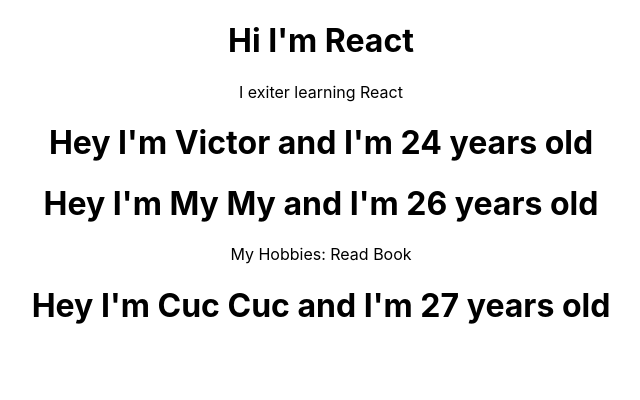
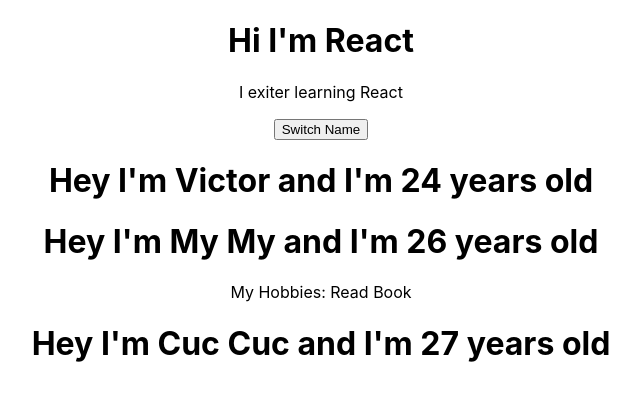
Before and after one commit to vuongvgc/react-course-maxi-udemy, a React (Create React App) app: page / in a window 1280 px wide. Shown: the top 400 px of the page, without its empty margins (319-959 px from the left). Built offline with nearby package versions, Linux system fonts and the light colour scheme.

Commit message:
handle event

```diff
--- a/src/App.js
+++ b/src/App.js
@@ -7,15 +7,36 @@
     [ {name: 'Victor', age: 24},
       {name: 'My My', age: 26},
       {name: 'Cuc Cuc', age: 27},
+    ],
+    otherState: null
+  }
+  switchNameHandle = () => {
+    //console.log('Switch Name Click')
+    // Solution
+    //const person = this.state.person.slice();
+    //person[0].name = 'Victor Do';
+    // person[0].age = '29'
+    this.setState({
+    // Solution
+    //  person: person
+    // prolem
+    person:
+    [ {name: 'Victor Do', age: 29},
+      {name: 'My My', age: 26},
+      {name: 'Cuc Cuc', age: 27},
     ]
+    })
   }
   render() {
     return(
       <div className="App">
         <h1>Hi I'm React</h1>
         <p>I exiter learning React</p>
+        <button onClick={this.switchNameHandle}>Switch Name</button>
         <Person name={this.state.person[0].name} age={this.state.person[0].age}/>
-        <Person name={this.state.person[1].name} age={this.state.person[1].age}>My Hobbies: Read Book</Person>
+        <Person name={this.state.person[1].name} age={this.state.person[1].age}>
+          My Hobbies: Read Book
+        </Person>
         <Person name={this.state.person[2].name} age={this.state.person[2].age}/>
       </div>
     )
```
